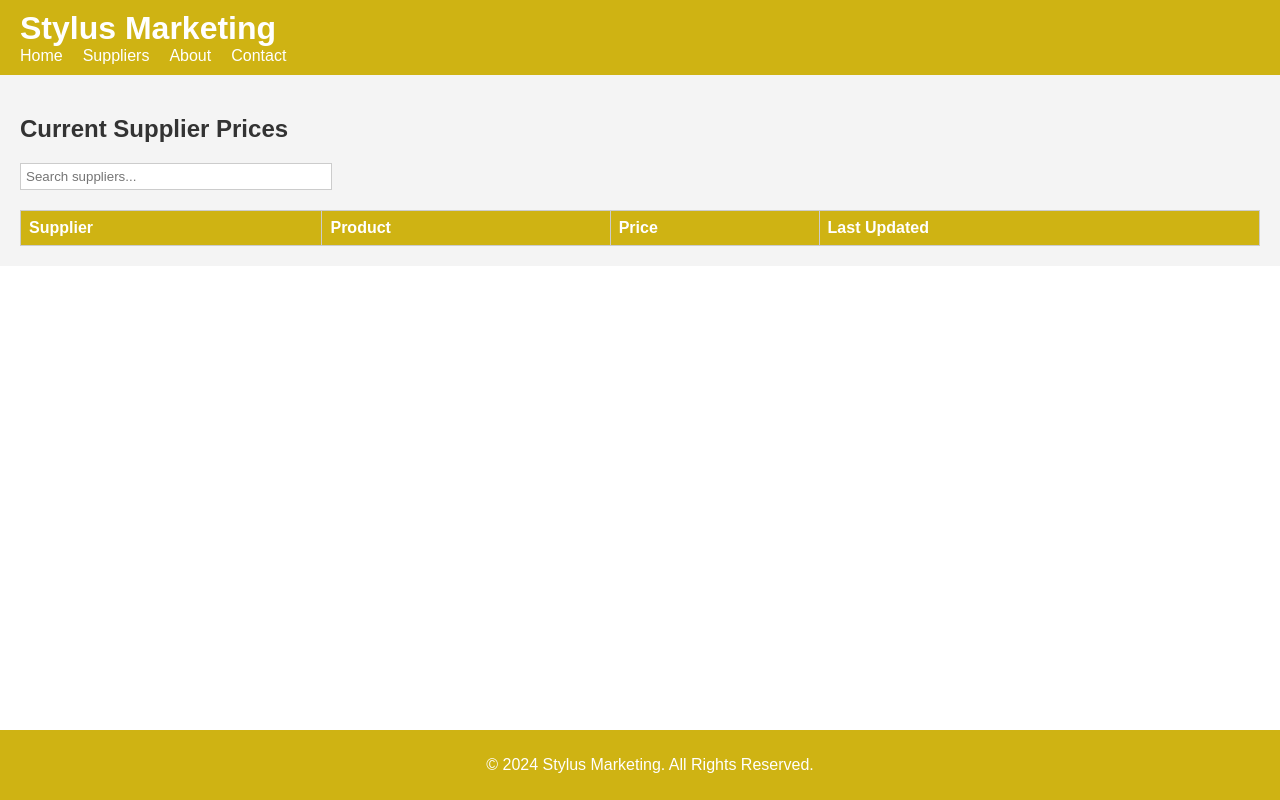
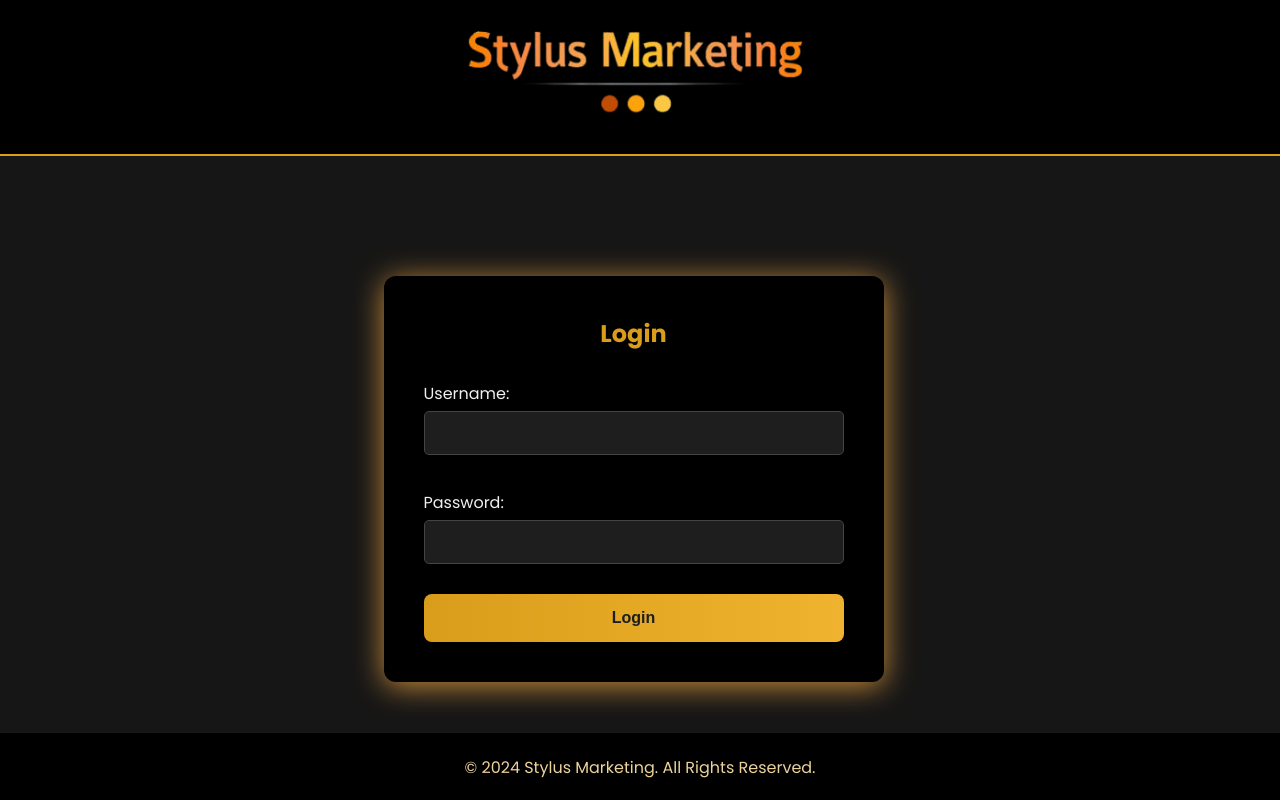
Before and after one commit to Youseph-Elkhouly/Sylus-Marketing-Price-Management-System, a plain HTML site: page frontEnd/index.html in a window 1280 px wide. Drawn offline with Linux system fonts and the light colour scheme.

```diff
--- a/frontEnd/index.html
+++ b/frontEnd/index.html
@@ -3,45 +3,174 @@
 <head>
     <meta charset="UTF-8">
     <meta name="viewport" content="width=device-width, initial-scale=1.0">
-    <title>Stylus Marketing - Supplier Prices</title>
-    <link rel="stylesheet" href="styles.css">
-    <script defer src="script.js"></script>
+    <title>Stylus Marketing - Login</title>
+    <!-- Google Font -->
+    <link href="https://fonts.googleapis.com/css2?family=Poppins:wght@400;600;700&display=swap" rel="stylesheet">
+    <style>
+        /* General Styles */
+        * {
+            margin: 0;
+            padding: 0;
+            box-sizing: border-box;
+        }
+
+        html, body {
+            font-family: 'Poppins', sans-serif;
+            background-color: #161616; /* Dark background */
+            color: #f0f0f0; /* Light text */
+            overflow-x: hidden; /* Remove horizontal scroll */
+            height: 100%;
+        }
+
+        body {
+            display: flex;
+            flex-direction: column;
+            align-items: center;
+        }
+
+        /* Header */
+        header {
+            background-color: #000000;
+            padding: 20px 0;
+            width: 100%;
+            text-align: center;
+            border-bottom: 2px solid #da9d1b;
+            margin-bottom: 20px;
+        }
+
+        .logo {
+            width: 370px;
+            transition: transform 0.3s ease-in-out;
+        }
+
+        .logo:hover {
+            transform: scale(1.1);
+        }
+
+        /* Login Form Container */
+        #login {
+            width: 200%;
+            max-width: 500px;
+            margin: auto;
+            background: #000000; /* Dark form background */
+            padding: 40px;
+            border-radius: 12px;
+            box-shadow: 0 4px 30px rgba(231, 160, 66, 0.863);
+            text-align: left;
+            box-sizing: border-box;
+            position: relative;
+            left: -100px; /* Move the box more to the left */
+            top: 100px; /* Center the box vertically lower */
+        }
+
+        h2 {
+            color: #da9d1b;
+            text-align: center;
+            margin-bottom: 30px;
+        }
+
+        label {
+            display: block;
+            margin: 15px 0 5px;
+            font-size: 1rem;
+            color: #f0f0f0;
+        }
+
+        input {
+            width: 100%;
+            padding: 12px;
+            margin-bottom: 20px;
+            border: 1px solid #444;
+            background-color: #1e1e1e;
+            color: #f0f0f0;
+            border-radius: 5px;
+            font-size: 1rem;
+            box-sizing: border-box;
+        }
+
+        /* Improved Button */
+        button {
+            width: 100%;
+            padding: 15px;
+            font-size: 1rem;
+            font-weight: bold;
+            color: #1e1e1e;
+            background: linear-gradient(90deg, #da9d1b, #f0b32f);
+            border: none;
+            border-radius: 8px;
+            cursor: pointer;
+            transition: all 0.3s ease;
+            display: block;
+            margin-top: 10px;
+        }
+
+        button:hover {
+            background: linear-gradient(90deg, #f0b32f, #da9d1b);
+            transform: translateY(-2px);
+            box-shadow: 0 4px 10px rgba(255, 255, 255, 0.2);
+        }
+
+        /* Error Message */
+        #error-message {
+            color: red;
+            font-size: 0.9rem;
+            text-align: center;
+            display: none;
+        }
+
+        /* Footer */
+        footer {
+            background-color: #000000;
+            color: #ecd39b;
+            text-align: center;
+            padding: 20px;
+            width: 100%;
+            margin-top: auto;
+            border-top: 2px solid #000000;
+        }
+    </style>
 </head>
 <body>
     <header>
-        <h1>Stylus Marketing</h1>
-        <nav>
-            <ul>
-                <li><a href="#home">Home</a></li>
-                <li><a href="#suppliers">Suppliers</a></li>
-                <li><a href="#about">About</a></li>
-                <li><a href="#contact">Contact</a></li>
-            </ul>
-        </nav>
+        <img src="Properlogo.png" alt="Stylus Marketing Logo" class="logo">
     </header>
 
     <main>
-        <section id="price-table">
-            <h2>Current Supplier Prices</h2>
-            <input type="text" id="search-bar" placeholder="Search suppliers..." oninput="filterTable()">
-            <table>
-                <thead>
-                    <tr>
-                        <th>Supplier</th>
-                        <th>Product</th>
-                        <th>Price</th>
-                        <th>Last Updated</th>
-                    </tr>
-                </thead>
-                <tbody id="price-list">
-                    <!-- Dynamically populated rows -->
-                </tbody>
-            </table>
+        <section id="login">
+            <h2>Login</h2>
+            <form id="login-form">
+                <label for="username">Username:</label>
+                <input type="text" id="username" name="username" required>
+
+                <label for="password">Password:</label>
+                <input type="password" id="password" name="password" required>
+
+                <button type="submit">Login</button>
+                <p id="error-message">Invalid username or password. Please try again.</p>
+            </form>
         </section>
     </main>
 
     <footer>
         <p>&copy; 2024 Stylus Marketing. All Rights Reserved.</p>
     </footer>
+
+    <!-- JavaScript for Validation -->
+    <script>
+        document.getElementById('login-form').addEventListener('submit', function(e) {
+            e.preventDefault(); // Prevent form submission
+
+            const username = document.getElementById('username').value;
+            const password = document.getElementById('password').value;
+
+            // Hardcoded valid credentials
+            if (username === 'StylusAdmin1' && password === '123') {
+                window.location.href = 'home.html'; // Redirect to home page
+            } else {
+                const errorMessage = document.getElementById('error-message');
+                errorMessage.style.display = 'block'; // Show error message
+            }
+        });
+    </script>
 </body>
 </html>
--- a/frontEnd/styles.css
+++ /dev/null
@@ -1,84 +0,0 @@
-body {
-    font-family: Arial, sans-serif;
-    margin: 0;
-    padding: 0;
-    box-sizing: border-box;
-    background-color: #FFFFFF; /* White background */
-    color: #333333; /* Dark gray text for readability */
-}
-
-header {
-    background-color: #cfb313; /* Deep Blue */
-    color: #FFFFFF; /* White text */
-    padding: 10px 20px;
-}
-
-header h1 {
-    margin: 0;
-}
-
-nav ul {
-    list-style: none;
-    padding: 0;
-    margin: 0;
-    display: flex;
-    gap: 20px;
-}
-
-nav a {
-    color: #FFFFFF; /* White text */
-    text-decoration: none;
-}
-
-nav a:hover {
-    text-decoration: underline;
-}
-
-main {
-    padding: 20px;
-    background-color: #F4F4F4; /* Light gray background for main content */
-}
-
-#price-table {
-    margin-top: 20px;
-}
-
-#price-table input {
-    margin-bottom: 10px;
-    padding: 5px;
-    width: 100%;
-    max-width: 300px;
-    border: 1px solid #CCCCCC; /* Light gray border */
-}
-
-table {
-    width: 100%;
-    border-collapse: collapse;
-    margin-top: 10px;
-    background-color: #FFFFFF; /* White table background */
-}
-
-th, td {
-    border: 1px solid #CCCCCC; /* Light gray borders */
-    padding: 8px;
-    text-align: left;
-}
-
-th {
-    background-color: #cfb313; /* Deep Blue for header */
-    color: #FFFFFF; /* White text */
-}
-
-tr:nth-child(even) {
-    background-color: #F4F4F4; /* Light gray for even rows */
-}
-
-footer {
-    text-align: center;
-    padding: 10px;
-    background-color: #cfb313; /* Deep Blue */
-    color: #FFFFFF; /* White text */
-    position: fixed;
-    width: 100%;
-    bottom: 0;
-}
```
Also changed, not shown: frontEnd/home.html (added, +266 -0 lines), frontEnd/BCPhotos/bestvalue.png (added), frontEnd/BCPhotos/matte.png (added), frontEnd/Properlogo.png (added), frontEnd/designphotos/design1.png (added), frontEnd/designphotos/design2.webp (added), frontEnd/designphotos/design3.avif (added), frontEnd/designphotos/design5.jpeg (added), frontEnd/styluslogo.png (added), readme.md, 1 other file.
